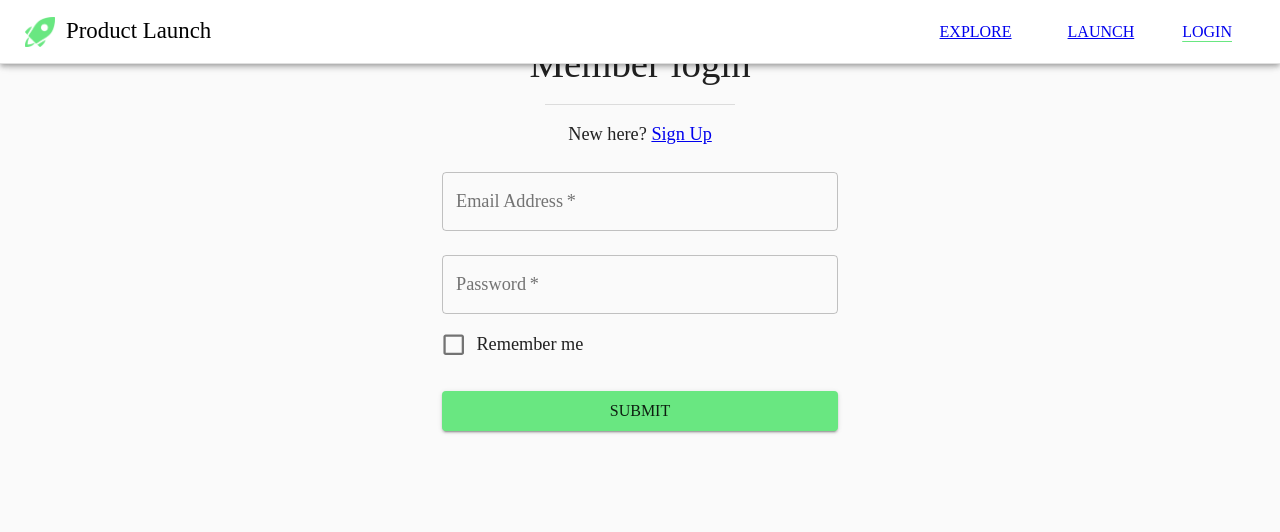
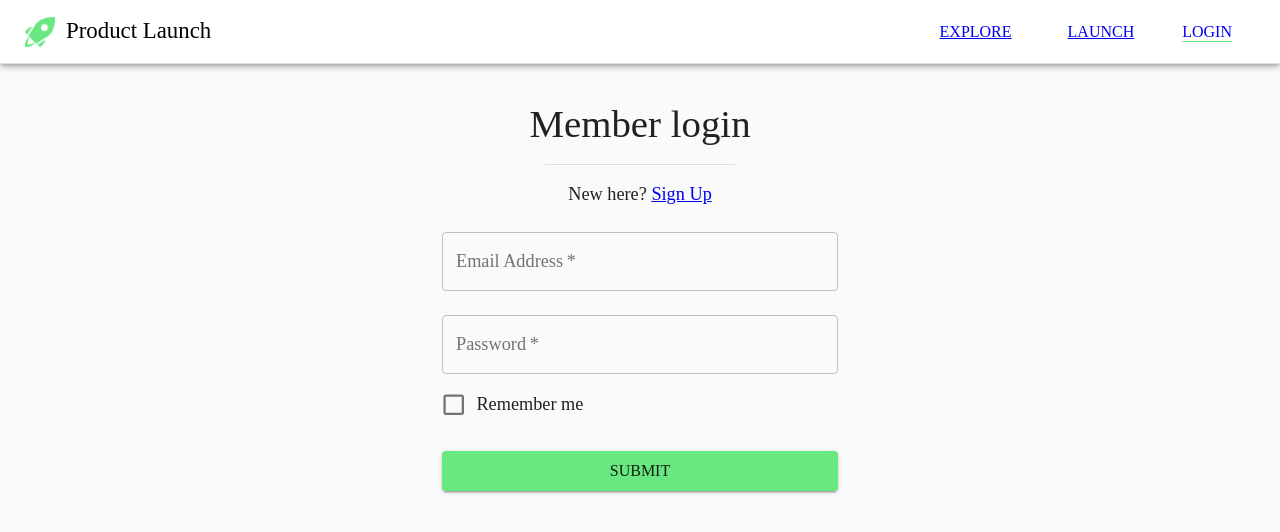
Before and after one commit to hatchways/team-latte, a React (Create React App) app in the folder client/: page /login in a window 1280 px wide. Shown: the top 532 px of the page. Built offline with nearby package versions, Linux system fonts and the light colour scheme; a web font is replaced by a local one.

Commit message:
Added top-padding for /login & /register

```diff
--- a/client/src/pages/login.js
+++ b/client/src/pages/login.js
@@ -11,6 +11,7 @@ const useStyles = makeStyles( theme => ({
         flexDirection: 'column',
         alignItems: 'center',
         fontFamily: '"ProximaNova"', //Not sure how to change font
+        paddingTop: 60
     },
     pageInfoTweaks: {
         margin: theme.spacing(1)
--- a/client/src/pages/register.js
+++ b/client/src/pages/register.js
@@ -10,6 +10,7 @@ const useStyles = makeStyles( theme => ({
         flexDirection: 'column',
         alignItems: 'center',
         fontFamily: '"ProximaNova"', //Not sure how to change font
+        paddingTop: 60
     },
     pageInfoTweaks: {
         margin: theme.spacing(1)
```
